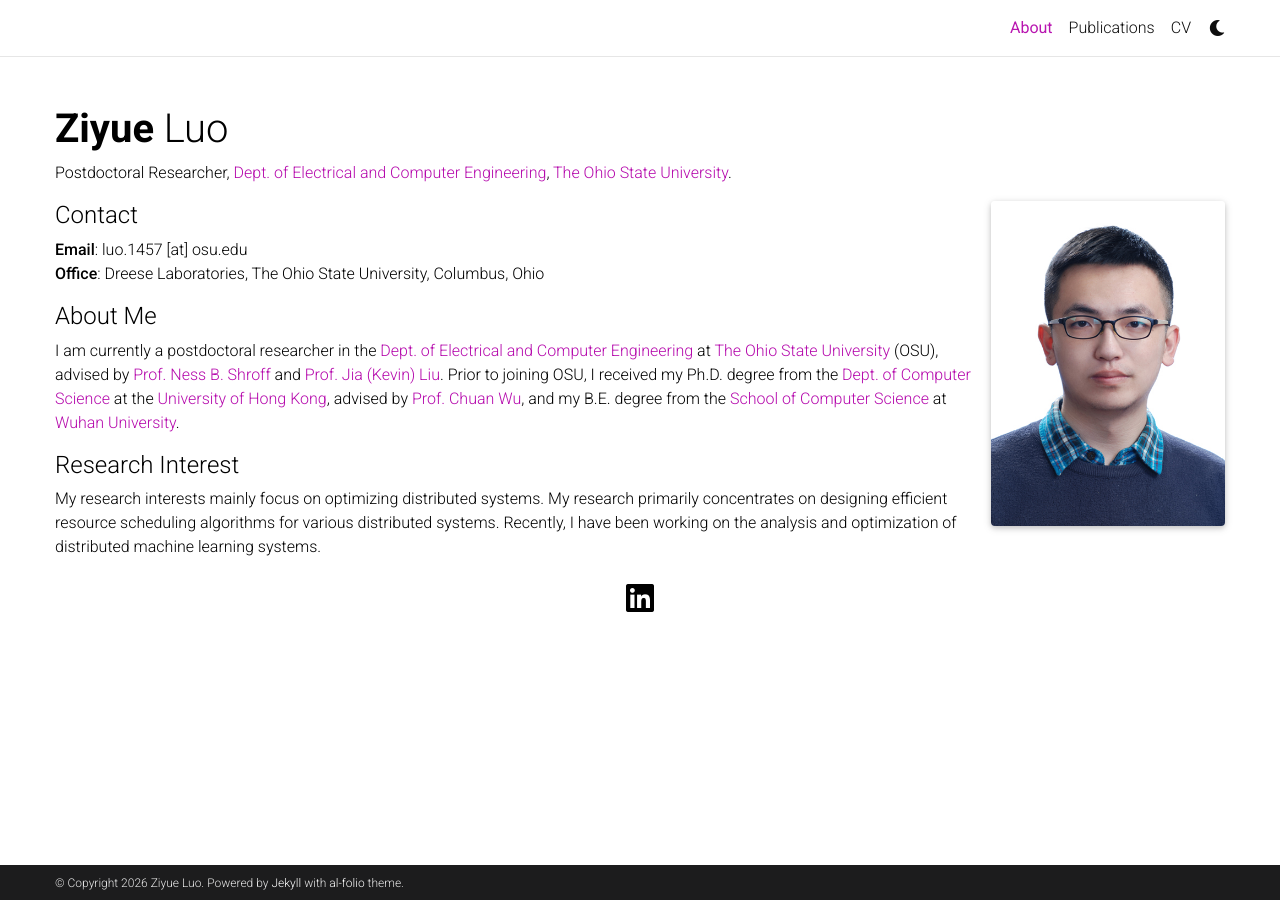
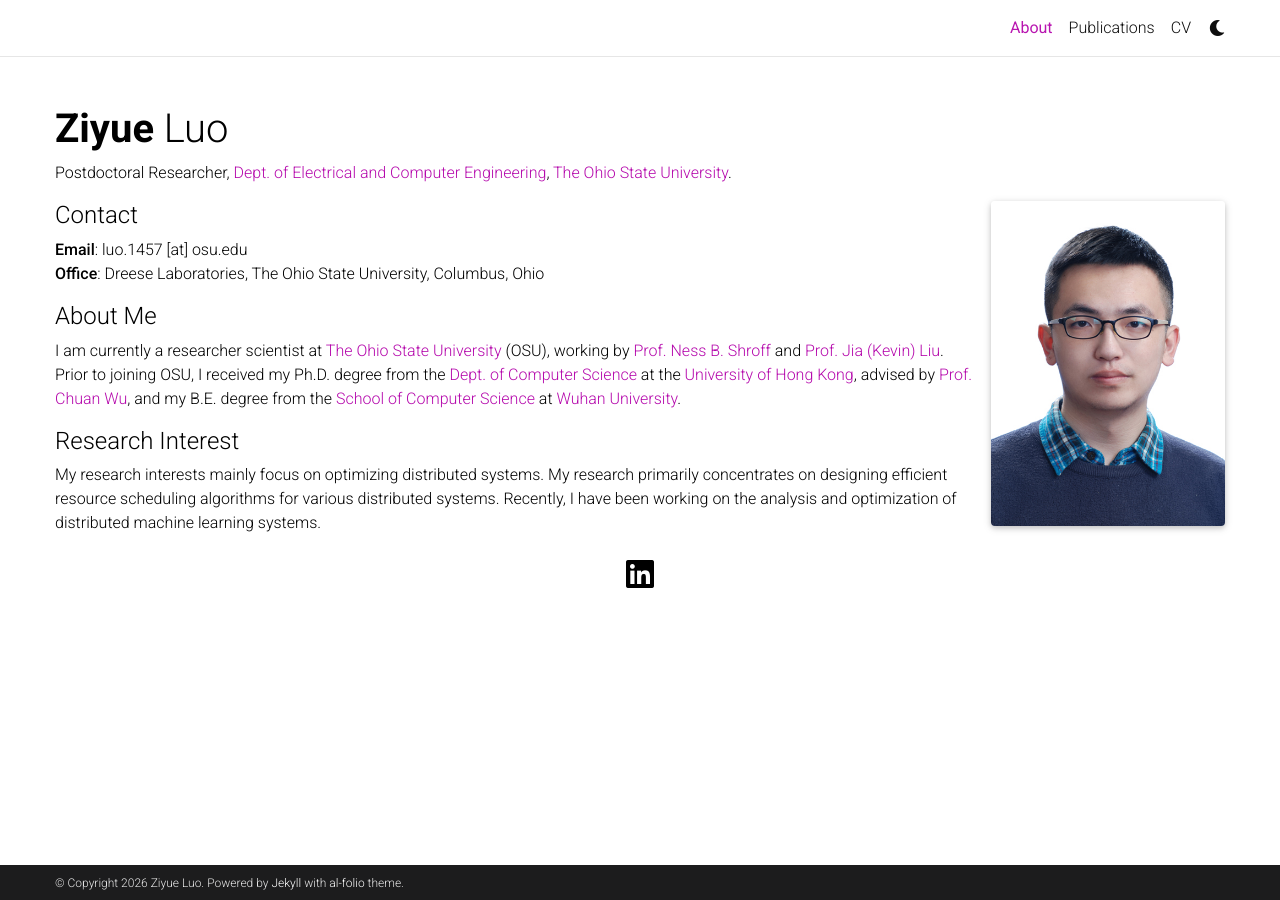
Before and after one commit to ziyueluocs/ziyueluocs.github.io, a Jekyll site: the page built from _pages/about.md, in a window 1280 px wide. Built offline with Jekyll 4.4.1, drawn with Linux system fonts in a browser that asks for light colours; full-size pictures stand in for the smaller copies a plugin makes; comment, search, counter and statistics services are not loaded; a style sheet for code colours, icons or effects is not loaded.

Commit message:
Update about section to reflect current position as researcher scientist

```diff
--- a/_pages/about.md
+++ b/_pages/about.md
@@ -28,7 +28,7 @@ social: true  # includes social icons at the bottom of the page
 
 #### About Me
 
-I am currently a postdoctoral researcher in the [Dept. of Electrical and Computer Engineering](https://ece.osu.edu/) at [The Ohio State University](https://www.osu.edu/) (OSU), advised by [Prof. Ness B. Shroff](https://cse.osu.edu/people/shroff.11) and [Prof. Jia (Kevin) Liu](https://kevinliu-osu.github.io/). Prior to joining OSU, I received my Ph.D. degree from the [Dept. of Computer Science](https://www.cs.hku.hk/) at the [University of Hong Kong](https://www.hku.hk/), advised by [Prof. Chuan Wu](https://i.cs.hku.hk/~cwu/index.html), and my B.E. degree from the [School of Computer Science](https://cs.whu.edu.cn/) at [Wuhan University](https://www.whu.edu.cn/).
+I am currently a researcher scientist at [The Ohio State University](https://www.osu.edu/) (OSU), working by [Prof. Ness B. Shroff](https://cse.osu.edu/people/shroff.11) and [Prof. Jia (Kevin) Liu](https://kevinliu-osu.github.io/). Prior to joining OSU, I received my Ph.D. degree from the [Dept. of Computer Science](https://www.cs.hku.hk/) at the [University of Hong Kong](https://www.hku.hk/), advised by [Prof. Chuan Wu](https://i.cs.hku.hk/~cwu/index.html), and my B.E. degree from the [School of Computer Science](https://cs.whu.edu.cn/) at [Wuhan University](https://www.whu.edu.cn/).
 
 #### Research Interest
 
```
